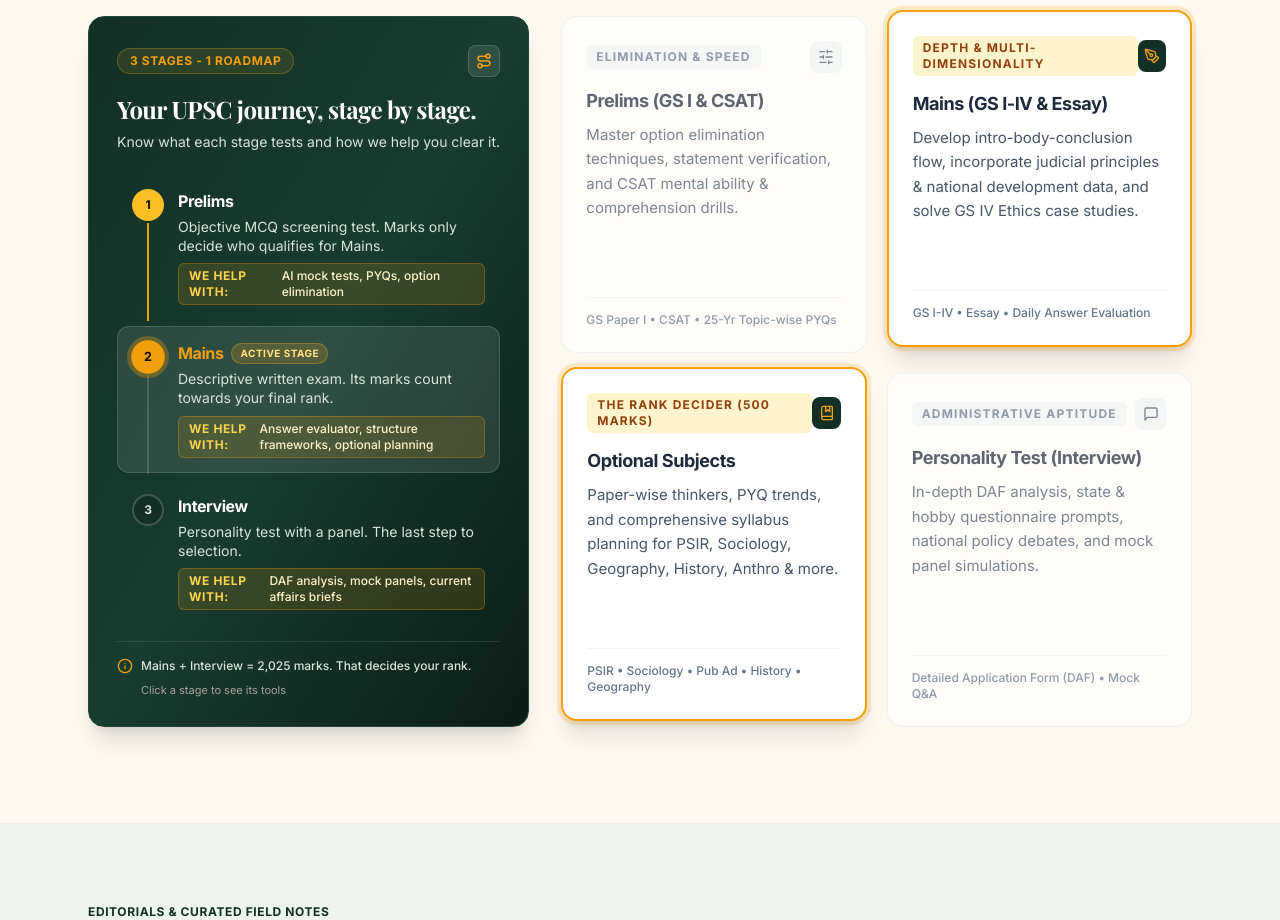
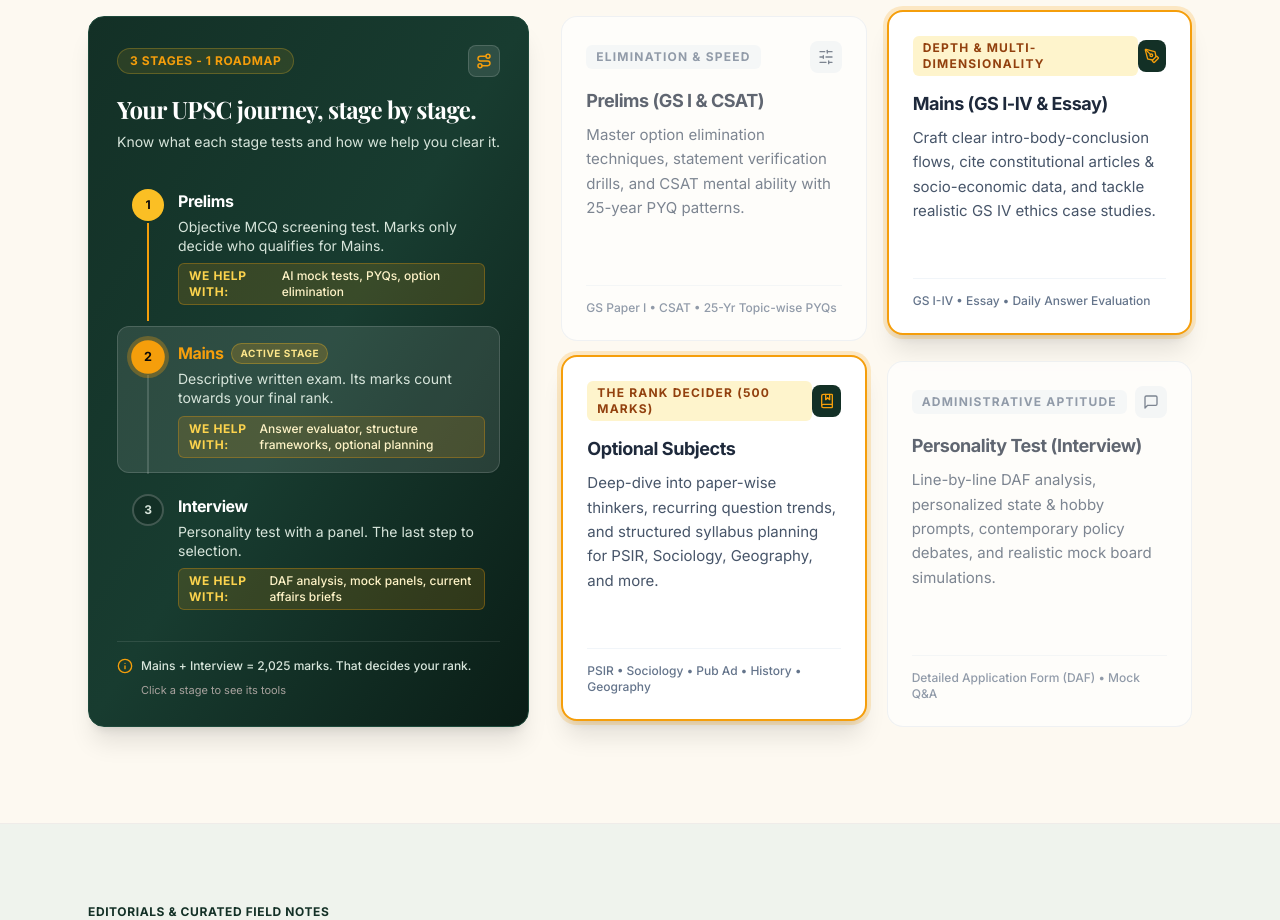
Before and after one commit to Farhaan-Coder/UPSC_WEBPAGE_UPDATED, a React (Vite) app: page / in a window 1280 px wide. Shown: the part 5860-6780 px from the top of the page. Built offline with nearby package versions, Linux system fonts and the light colour scheme; a web font is replaced by a local one.

Commit message:
feat: add independent hover states and humanized typography to 4 stage cards in StagesCovered

```diff
--- a/src/components/StagesCovered.jsx
+++ b/src/components/StagesCovered.jsx
@@ -7,7 +7,7 @@ const stagesData = [
     id: 'prelims',
     tag: 'ELIMINATION & SPEED',
     title: 'Prelims (GS I & CSAT)',
-    desc: 'Master option elimination techniques, statement verification, and CSAT mental ability & comprehension drills.',
+    desc: 'Master option elimination techniques, statement verification drills, and CSAT mental ability with 25-year PYQ patterns.',
     meta: 'GS Paper I • CSAT • 25-Yr Topic-wise PYQs',
     icon: SlidersHorizontal,
   },
@@ -15,7 +15,7 @@ const stagesData = [
     id: 'mains',
     tag: 'DEPTH & MULTI-DIMENSIONALITY',
     title: 'Mains (GS I-IV & Essay)',
-    desc: 'Develop intro-body-conclusion flow, incorporate judicial principles & national development data, and solve GS IV Ethics case studies.',
+    desc: 'Craft clear intro-body-conclusion flows, cite constitutional articles & socio-economic data, and tackle realistic GS IV ethics case studies.',
     meta: 'GS I-IV • Essay • Daily Answer Evaluation',
     icon: PenTool,
   },
@@ -23,7 +23,7 @@ const stagesData = [
     id: 'optional',
     tag: 'THE RANK DECIDER (500 MARKS)',
     title: 'Optional Subjects',
-    desc: 'Paper-wise thinkers, PYQ trends, and comprehensive syllabus planning for PSIR, Sociology, Geography, History, Anthro & more.',
+    desc: 'Deep-dive into paper-wise thinkers, recurring question trends, and structured syllabus planning for PSIR, Sociology, Geography, and more.',
     meta: 'PSIR • Sociology • Pub Ad • History • Geography',
     icon: BookMarked,
   },
@@ -31,7 +31,7 @@ const stagesData = [
     id: 'interview',
     tag: 'ADMINISTRATIVE APTITUDE',
     title: 'Personality Test (Interview)',
-    desc: 'In-depth DAF analysis, state & hobby questionnaire prompts, national policy debates, and mock panel simulations.',
+    desc: 'Line-by-line DAF analysis, personalized state & hobby prompts, contemporary policy debates, and realistic mock board simulations.',
     meta: 'Detailed Application Form (DAF) • Mock Q&A',
     icon: MessageSquare,
   },
@@ -41,6 +41,13 @@ const STEP_TO_CARD_IDS = {
   1: ['prelims'],
   2: ['mains', 'optional'],
   3: ['interview'],
+};
+
+const CARD_TO_STEP = {
+  prelims: 1,
+  mains: 2,
+  optional: 2,
+  interview: 3,
 };
 
 export default function StagesCovered() {
@@ -89,20 +96,20 @@ export default function StagesCovered() {
   const activeMappedIds = currentDisplayStep ? STEP_TO_CARD_IDS[currentDisplayStep] || [] : [];
 
   return (
-    <section className="py-20 lg:py-24 bg-[#FDF9F1] border-b border-stone-200/60" id="stages">
+    <section className="py-20 lg:py-24 bg-[#FDF9F1] border-b border-stone-200/60 font-sans" id="stages">
       <div className="max-w-6xl mx-auto px-4 sm:px-6">
 
         {/* Split Header */}
         <div className="flex flex-col md:flex-row md:items-end justify-between gap-6 mb-14">
           <div>
-            <span className="text-xs font-semibold text-[#133026] tracking-wider block mb-2 uppercase">
+            <span className="text-xs font-semibold text-[#133026] tracking-wider block mb-2 uppercase font-sans">
               FROM DAY 1 TO FINAL SELECTION
             </span>
             <h2 className="text-3xl sm:text-4xl font-sans font-bold text-[#133026] tracking-tight leading-tight">
               One goal. Every stage of UPSC covered.
             </h2>
           </div>
-          <p className="text-sm sm:text-base text-stone-600 max-w-sm md:text-right leading-relaxed font-normal">
+          <p className="text-sm sm:text-base text-stone-600 max-w-sm md:text-right leading-relaxed font-normal font-sans">
             Civil Services is a 3-tier mental marathon spanning 12 months. Your platform grows with you at each stage.
           </p>
         </div>
@@ -125,6 +132,8 @@ export default function StagesCovered() {
           {/* Right Column: Preparation Stages Grid */}
           <div
             id="stages-grid"
+            onMouseEnter={handleCardMouseEnter}
+            onMouseLeave={handleCardMouseLeave}
             className="lg:col-span-7 grid grid-cols-1 sm:grid-cols-2 gap-5 items-stretch"
           >
             {stagesData.map((stage) => {
@@ -135,21 +144,22 @@ export default function StagesCovered() {
               return (
                 <div
                   key={stage.id}
-                  className={`bg-white rounded-2xl p-6 flex flex-col justify-between cursor-default transition-all duration-300 ${
+                  onClick={() => handleStepSelect(CARD_TO_STEP[stage.id])}
+                  className={`bg-white rounded-2xl p-6 flex flex-col justify-between cursor-pointer transition-all duration-300 group ${
                     isMapped
-                      ? 'border-2 border-[#F59E0B] ring-4 ring-[#F59E0B]/20 shadow-xl -translate-y-1.5 opacity-100'
+                      ? 'border-2 border-[#F59E0B] ring-4 ring-[#F59E0B]/20 shadow-xl -translate-y-1.5 opacity-100 hover:-translate-y-2 hover:shadow-2xl hover:border-amber-500'
                       : isDimmed
-                      ? 'border border-slate-200/70 opacity-70 shadow-xs translate-y-0'
+                      ? 'border border-slate-200/70 opacity-70 shadow-xs translate-y-0 hover:opacity-100 hover:-translate-y-1 hover:shadow-xl hover:border-slate-300'
                       : 'border border-slate-200/70 opacity-100 shadow-xs hover:-translate-y-1 hover:shadow-xl hover:border-slate-300'
                   }`}
                 >
                   <div>
                     <div className="flex items-center justify-between mb-3.5">
                       <span
-                        className={`text-[10px] sm:text-xs font-bold uppercase tracking-widest px-2.5 py-1 rounded-md transition-colors ${
+                        className={`font-sans text-[10px] sm:text-xs font-bold uppercase tracking-widest px-2.5 py-1 rounded-md transition-colors ${
                           isMapped
                             ? 'text-amber-800 bg-amber-100/90'
-                            : 'text-slate-500 bg-slate-100/80'
+                            : 'text-slate-500 bg-slate-100/80 group-hover:bg-slate-200/80 group-hover:text-slate-700'
                         }`}
                       >
                         {stage.tag}
@@ -158,21 +168,21 @@ export default function StagesCovered() {
                         className={`w-8 h-8 rounded-lg flex items-center justify-center transition-colors ${
                           isMapped
                             ? 'bg-[#133026] text-[#F59E0B]'
-                            : 'bg-slate-100 text-slate-600'
+                            : 'bg-slate-100 text-slate-600 group-hover:bg-[#133026] group-hover:text-[#F59E0B]'
                         }`}
                       >
                         <Icon className="w-4 h-4" />
                       </div>
                     </div>
-                    <h3 className="font-sans font-bold text-slate-800 tracking-tight text-base sm:text-lg mb-2">
+                    <h3 className="font-sans font-bold text-slate-800 text-lg tracking-tight mb-2 group-hover:text-slate-900 transition-colors">
                       {stage.title}
                     </h3>
-                    <p className="text-[15px] text-slate-600 leading-relaxed mb-5 font-normal">
+                    <p className="font-sans text-[15px] text-slate-600 leading-relaxed mb-5 font-normal">
                       {stage.desc}
                     </p>
                   </div>
 
-                  <div className="pt-3.5 border-t border-slate-100 text-xs text-slate-500 font-medium">
+                  <div className="pt-3.5 border-t border-slate-100 text-xs text-slate-500 font-medium font-sans">
                     {stage.meta}
                   </div>
                 </div>
```
